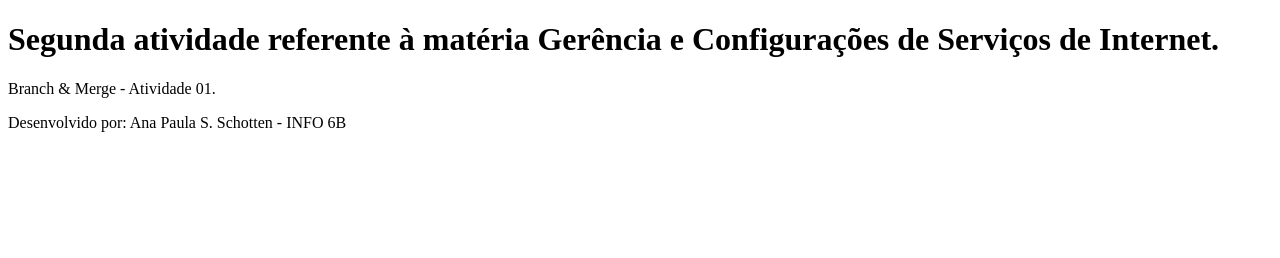
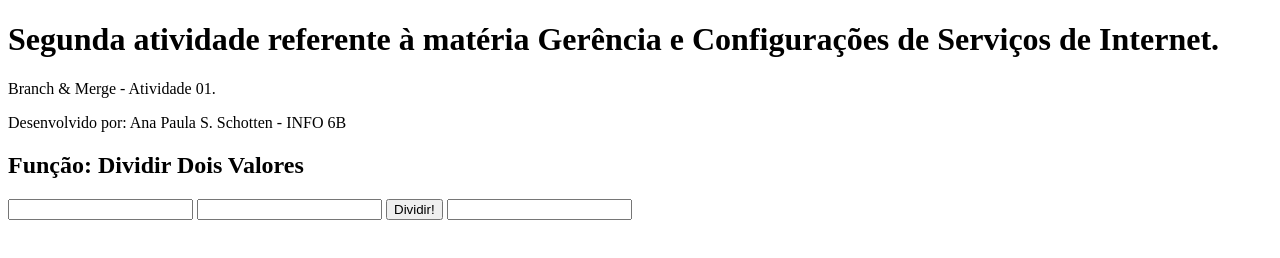
Before and after one commit to apsschotten/atividade-branchs, a plain HTML site: page index.html in a window 1280 px wide. Drawn offline with Linux system fonts and the light colour scheme.

Commit message:
Update "index.html".

```diff
--- a/index.html
+++ b/index.html
@@ -12,6 +12,13 @@
     <h1>Segunda atividade referente à matéria Gerência e Configurações de Serviços de Internet.</h1>
     <p>Branch & Merge - Atividade 01.</p>
     <p>Desenvolvido por: Ana Paula S. Schotten - INFO 6B</p>
+
+    <h2>Função: Dividir Dois Valores</h2>
+    <input type="text" id="valorX_div" />
+    <input type="text" id="valorY_div" />
+    <button onclick="dividir()">Dividir!</button>
+    <input type="text" id="resultado_div" />
+
     <script src="./script.js"></script>
 </body>
 
```
